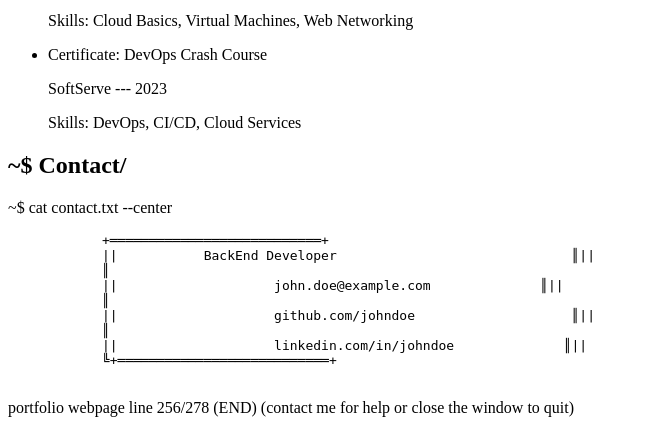
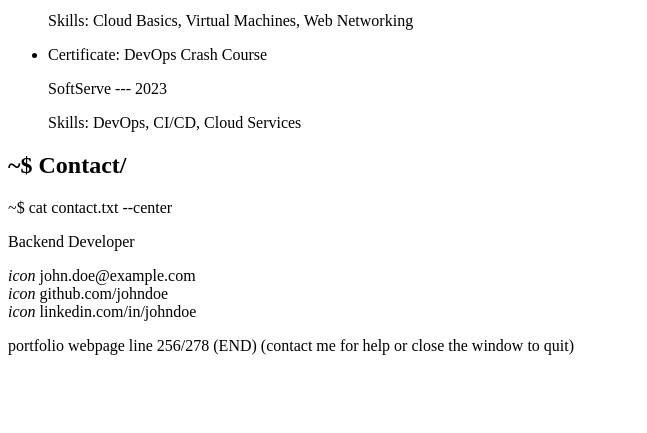
Before and after one commit to BrialexMaga/portfolio, a Flask app: page / in a window 1280 px wide. Shown: the part 1430-1863 px from the top of the page, without its empty margins (0-647 px from the left). After the commit the page ends 1785 px from the top, so only its background shows below. Run offline with Flask 3, Linux system fonts and the light colour scheme.

Commit message:
Adjust presentation card in Contact

```diff
--- a/templates/index.html
+++ b/templates/index.html
@@ -102,16 +102,18 @@
     <section id="contact">
         <h2>~$ Contact/</h2>
         <p class="code">~$ cat contact.txt --center</p>
-        <pre>            +═══════════════════════════+
-            ||           BackEnd Developer                              ║||
-            ║
-            ||                    john.doe@example.com              ║||
-            ║
-            ||                    github.com/johndoe                    ║||
-            ║
-            ||                    linkedin.com/in/johndoe              ║||
-            ╚+═══════════════════════════+
-        </pre>
+        <div class="card">
+            <p>Backend Developer</p>
+            <div class="contact-item">
+                <i>icon</i> <span>john.doe@example.com </span>
+            </div>
+            <div class="contact-item">
+                <i>icon</i> <span>github.com/johndoe</span>
+            </div>
+            <div class="contact-item">
+                <i>icon</i> <span>linkedin.com/in/johndoe</span>
+            </div>
+        </div>
     </section>
 
     <footer>
```
